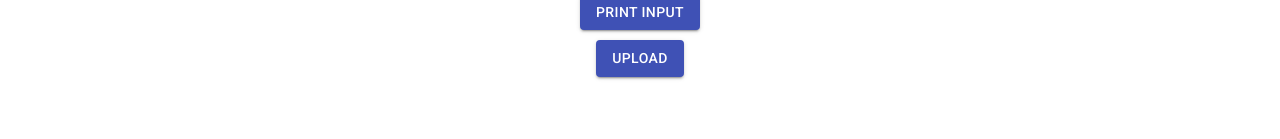
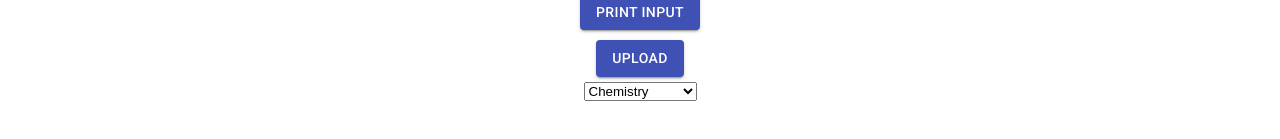
Before and after one commit to tamlam1/csehack, a React (Create React App) app in the folder frontend/sandbox/: page /upload in a window 1280 px wide. Shown: the part 405-544 px from the top of the page. Built offline with nearby package versions, Linux system fonts and the light colour scheme; no server answers.

Commit message:
added dropdown box

```diff
--- a/frontend/sandbox/src/components/UploadPage.js
+++ b/frontend/sandbox/src/components/UploadPage.js
@@ -9,7 +9,7 @@ import {
 
 function UploadPage() {
   const [transcript, setTranscript] = React.useState('');
-
+  const [category, setCategory] = React.useState('Chemistry');
 
   React.useEffect(() => {
     fetch('/api/home').then(r => r.json()).then((data) => {
@@ -69,6 +69,19 @@ function UploadPage() {
           Upload
         </Button>
       </Box>
+      <select name="cars" onChange={(e) => {
+            setCategory(e.target.value);
+      }}>
+        <option value="Chemistry">Chemistry</option>
+        <option value="Physics">Physics</option>
+        <option value="Biology">Biology</option>
+        <option value="Maths">Maths</option>
+        <option value="PDHPE">PDHPE</option>
+        <option value="Geography">Geography</option>
+        <option value="Ancient History">Ancient History</option>
+        <option value="Modern History">Modern History</option>
+        <option value="English">English</option>
+      </select>
     </Box>
   );
 }
```
